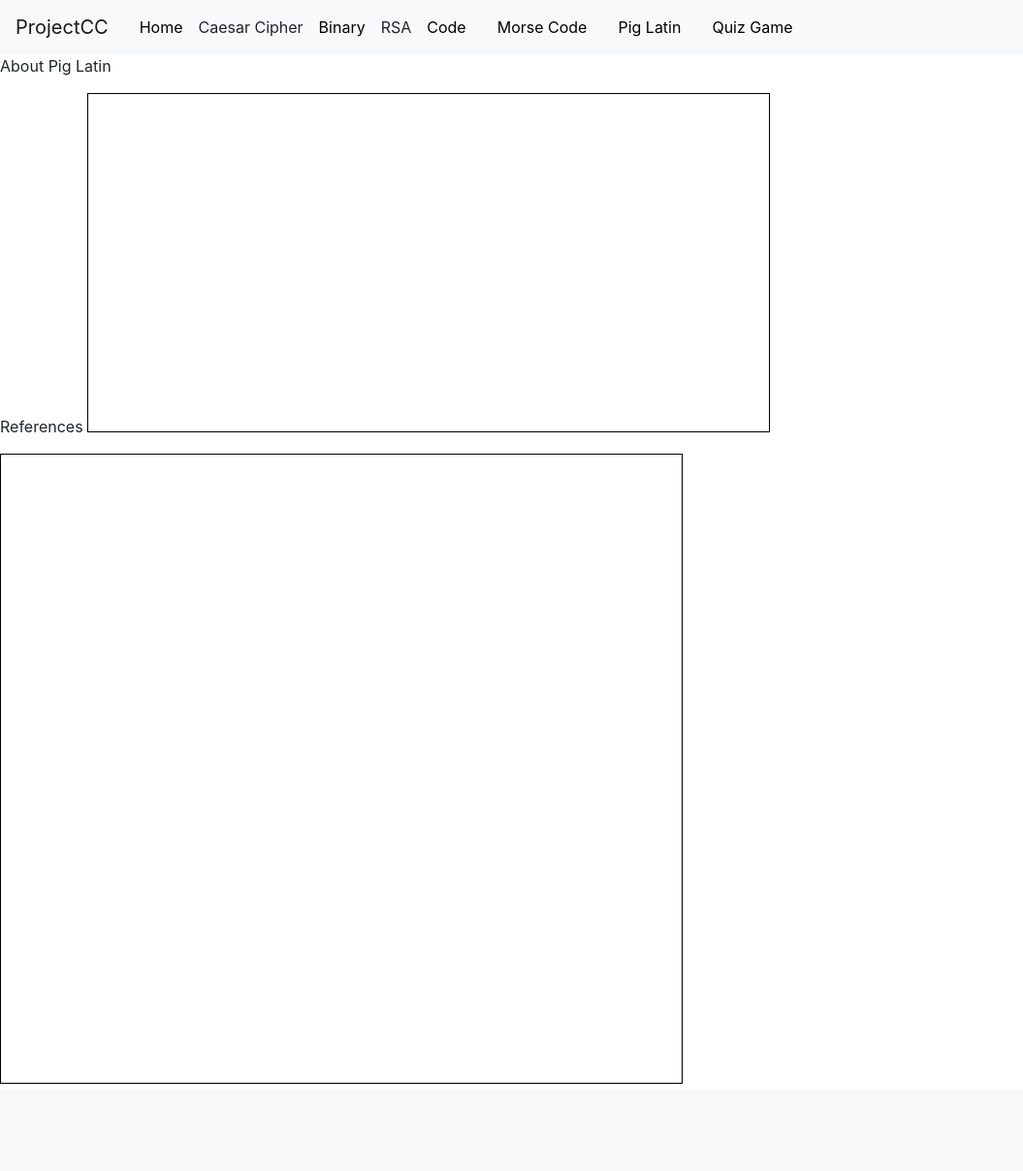
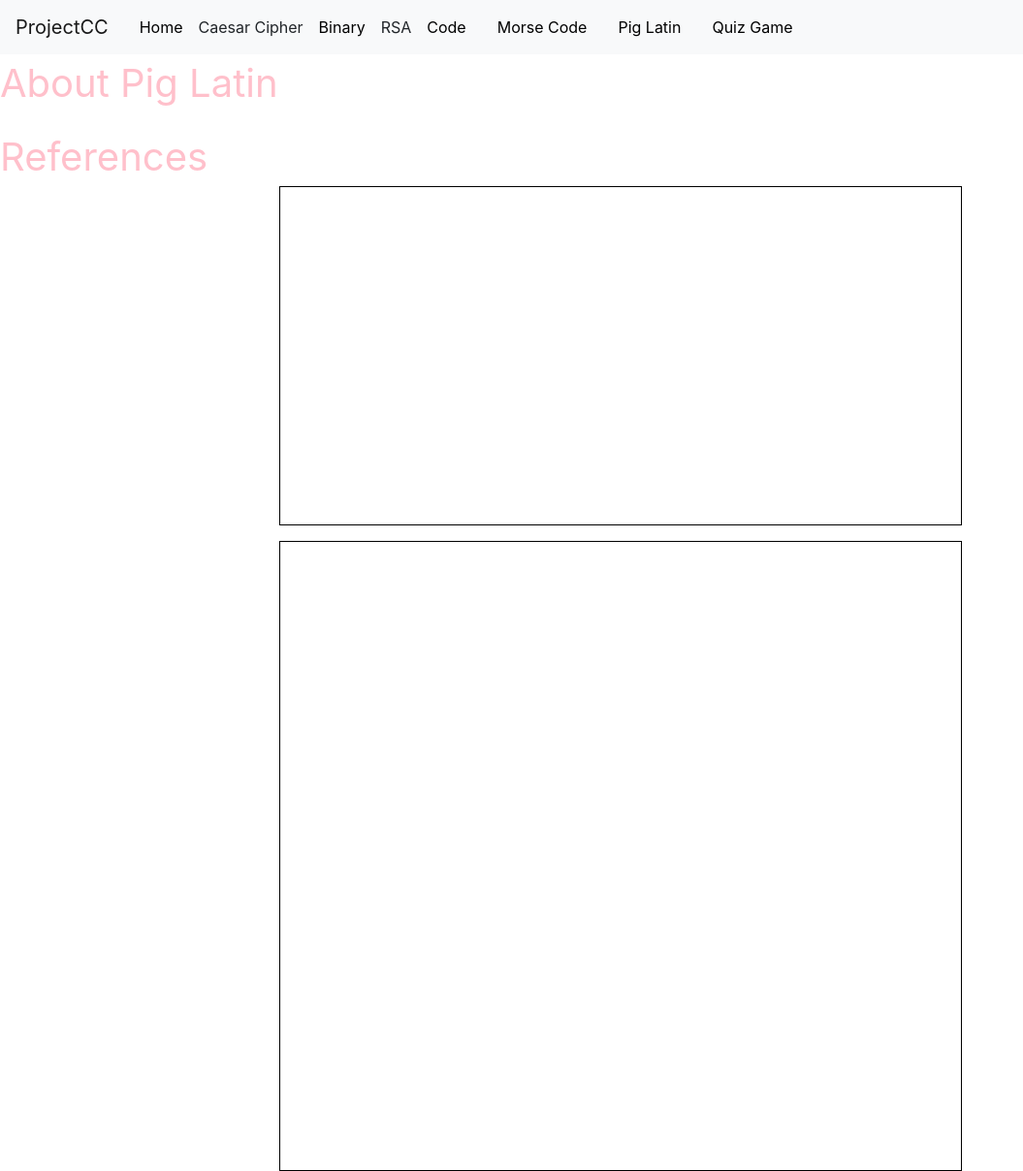
Before and after one commit to NoahPidding/CollegeBoardProject, a Flask app: page /PigLatininfo in a window 1280 px wide. Shown: the whole page at 97% size, without its empty margins (0-1055 px from the left). Before the commit the page ends 1118 px from the top, so only its background shows below. Run offline with Flask 2, Linux system fonts and the light colour scheme; some libraries are stand-ins or nearby versions.

Commit message:
Formatting info pages

```diff
--- a/templates/PigLatininfo.html
+++ b/templates/PigLatininfo.html
@@ -9,7 +9,26 @@
 
     <!-- incorporates style of text -->
     <style>
+    body {
+                background-image: url();
+            background-size: cover;
+                background-repeat: no-repeat;
+    }
 
+
+        h1 {color: blue;}
+
+        p {
+            color: black;
+            font-size: 150%}
+        h {
+            color: pink;
+            font-size: 250%}
+        .center {
+            display: block;
+            margin-left: auto;
+            margin-right: auto;
+         }
     </style>
 </head>
 <body>
```
Also changed, not shown: templates/Morsecodeinfo.html (+19 -0 lines).
